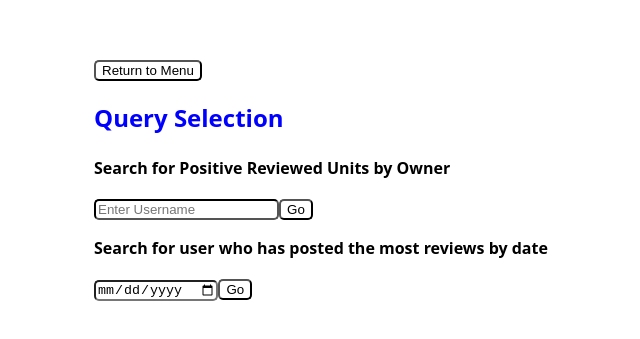
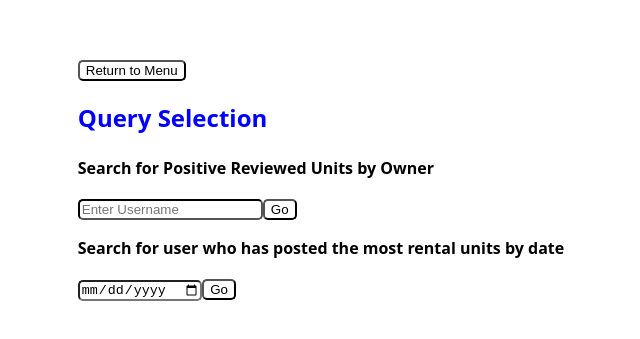
Before and after one commit to Emiliomontes0/Comp-440, a React (Vite) app in the folder frontend/: page /view-queries in a window 1280 px wide. Shown: the part 221-560 px from the top of the page, without its empty margins (319-959 px from the left). Built offline with nearby package versions, Linux system fonts and the light colour scheme.

Commit message:
change search user to reflect rental units, not reviews

```diff
--- a/frontend/src/Queries/Queries.jsx
+++ b/frontend/src/Queries/Queries.jsx
@@ -77,7 +77,7 @@ function Queries() {
         </div>
 
         <div className='top-users'>
-          <h3> Search for user who has posted the most reviews by date</h3>
+          <h3> Search for user who has posted the most rental units by date</h3>
           <input
           type="date"
           className='selection'
```
